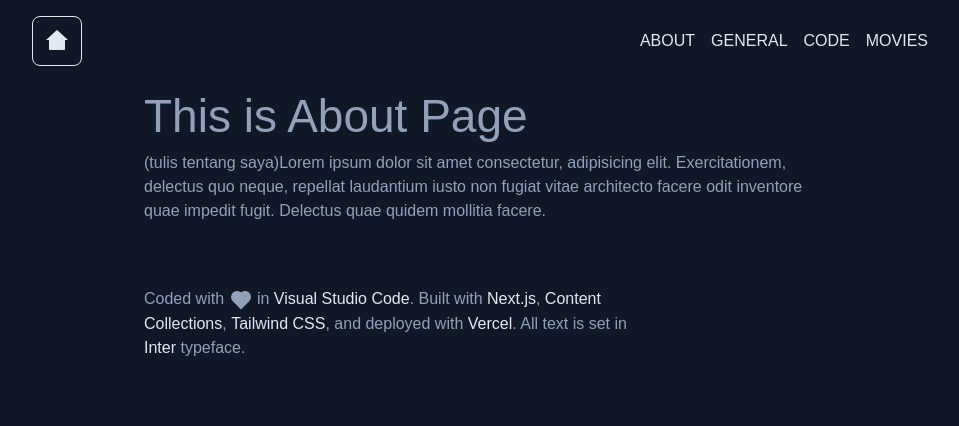
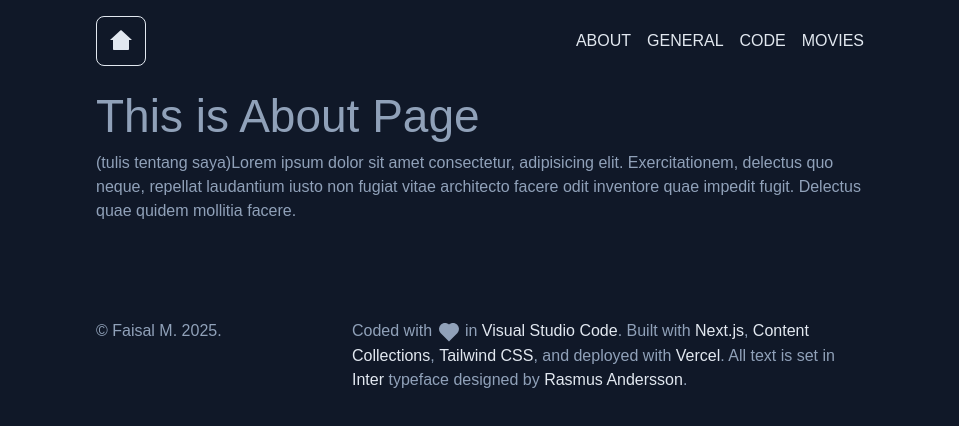
Before and after one commit to faisalm29/mfaisal, a Next.js app: page /about in a window 1280 px wide. Shown: the top 426 px of the page, without its empty margins (160-1119 px from the left). Built offline with nearby package versions, Linux system fonts and the light colour scheme; a web font is replaced by a local one.

Commit message:
adjusting body max-width and profile and footer components layout on home page

```diff
--- a/src/app/layout.tsx
+++ b/src/app/layout.tsx
@@ -113,9 +113,9 @@ export default function RootLayout({
       lang="en"
       className={`${uncutSans.variable} ${inter.variable} ${jakartaSans.variable}`}
     >
-      <body className="bg-primary text-secondary-400 font-inter">
+      <body className="bg-primary text-secondary-400 font-inter mx-auto max-w-3xl px-4 md:px-8 lg:px-0">
         <Navbar />
-        <main className="mx-auto max-w-2xl">{children}</main>
+        <main>{children}</main>
         <Footer />
       </body>
     </html>
--- a/src/components/Card/PlainCard.tsx
+++ b/src/components/Card/PlainCard.tsx
@@ -18,11 +18,11 @@ const PlainCard = ({ post }: { post: Post }) => {
   return (
     <Link
       href={post.slug}
-      className="group mb-6 flex w-fit flex-col justify-between gap-x-12 font-medium last:mb-0 md:grid md:w-full md:grid-cols-12"
+      className="group mb-6 flex flex-col justify-between last:mb-0 md:grid md:w-full md:grid-cols-12"
     >
       <time
         dateTime={dateTime}
-        className="group-hover:text-accent col-span-3 mb-1 transition-colors duration-300 ease-in-out md:mb-0"
+        className="group-hover:text-accent col-span-2 mb-1 transition-colors duration-300 ease-in-out md:mb-0"
       >
         {post.publishedDate.toLocaleDateString("en-US", {
           year: "numeric",
@@ -30,11 +30,11 @@ const PlainCard = ({ post }: { post: Post }) => {
           day: "numeric",
         })}
       </time>
-      <div className="col-span-9">
-        <p className="group-hover:text-accent mb-1 capitalize transition-colors duration-300 ease-in-out">
-          {post.category}
+      <div className="col-span-10">
+        <p className="group-hover:text-accent mb-1 transition-colors duration-300 ease-in-out">
+          {`#${post.category}`}
         </p>
-        <h3 className="text-secondary-200 group-hover:text-accent text-base transition-colors duration-300 ease-in-out">
+        <h3 className="text-secondary-200 group-hover:text-accent text-base font-medium transition-colors duration-300 ease-in-out">
           {post.title}
         </h3>
       </div>
--- a/src/components/Footer.tsx
+++ b/src/components/Footer.tsx
@@ -1,10 +1,15 @@
 import AnchorLink from "./AnchorLink";
 import { RiHeartFill } from "@remixicon/react";
 
+const currentYear = new Date().getFullYear();
+
 const Footer = () => {
   return (
-    <footer className="mx-auto mt-16 max-w-2xl">
-      <p className="max-w-lg">
+    <footer className="mx-auto mt-24 mb-8 sm:grid sm:grid-cols-4 md:grid-cols-8 lg:grid-cols-12">
+      <p className="mb-2 sm:col-span-1 md:col-span-3 md:mb-0 lg:col-span-4 lg:mb-0">
+        © Faisal M. 2025{currentYear > 2025 && ` - ${currentYear}`}.
+      </p>
+      <p className="sm:col-span-3 sm:ml-8 md:col-span-5 md:ml-0 lg:col-span-8 lg:ml-0">
         Coded with{" "}
         <RiHeartFill className="inline transition-colors duration-300 ease-in-out hover:text-red-500" />{" "}
         in{" "}
@@ -31,7 +36,11 @@ const Footer = () => {
         <AnchorLink href="https://rsms.me/inter/" target="_blank">
           Inter
         </AnchorLink>{" "}
-        typeface.
+        typeface designed by{" "}
+        <AnchorLink href="https://rsms.me/" target="_blank">
+          Rasmus Andersson
+        </AnchorLink>
+        .
       </p>
     </footer>
   );
--- a/src/components/Navbar.tsx
+++ b/src/components/Navbar.tsx
@@ -34,7 +34,7 @@ const Navbar = () => {
 
   return (
     <nav className="bg-primary sticky top-0">
-      <div className="relative mx-auto max-w-4xl bg-transparent py-4">
+      <div className="relative mx-auto bg-transparent py-4">
         <div className="flex items-center justify-between">
           <Link
             href="/"
--- a/src/components/Profile.tsx
+++ b/src/components/Profile.tsx
@@ -21,13 +21,18 @@ const otherPlatforms = [
 
 const Profile = () => {
   return (
-    <div className="mb-16 max-w-lg">
-      <h1 className="text-secondary-200 mb-3 font-bold">Faisal M.</h1>
-      <p className="mb-8">
+    <div className="my-24">
+      <div className="md:grid md:grid-cols-8 lg:grid-cols-12">
+        <h1 className="text-secondary-200 mb-3 font-bold md:col-span-2 lg:col-span-4">
+          Faisal M.
+        </h1>
+
+        <div className="md:col-span-6 md:ml-6 lg:col-span-8 lg:ml-0">
+          <p className="mb-8 pt-2">
             (tulis tentang blog ini)Lorem ipsum dolor sit, amet consectetur
-        adipisicing elit. Officiis enim quas iste, voluptatem quisquam iure est.
-        Veritatis dolorum eos recusandae, aliquid, laudantium accusamus laborum
-        quo fugiat provident voluptate dolorem atque.
+            adipisicing elit. Officiis enim quas iste, voluptatem quisquam iure
+            est. Veritatis dolorum eos recusandae, aliquid, laudantium accusamus
+            laborum quo fugiat provident voluptate dolorem atque.
           </p>
           <div>
             {otherPlatforms.map((platform, id) => (
@@ -36,13 +41,15 @@ const Profile = () => {
                 href={platform.url}
                 title={platform.name}
                 target="_blank"
-            className="hover:text-secondary-200 mr-4 inline-block last:mr-0"
+                className="hover:text-secondary-200 mr-4 inline-block transition-colors duration-300 ease-in-out last:mr-0"
               >
                 {platform.icon}
               </Link>
             ))}
           </div>
         </div>
+      </div>
+    </div>
   );
 };
 
```
Lines whose indentation alone changed are shown as unchanged.
